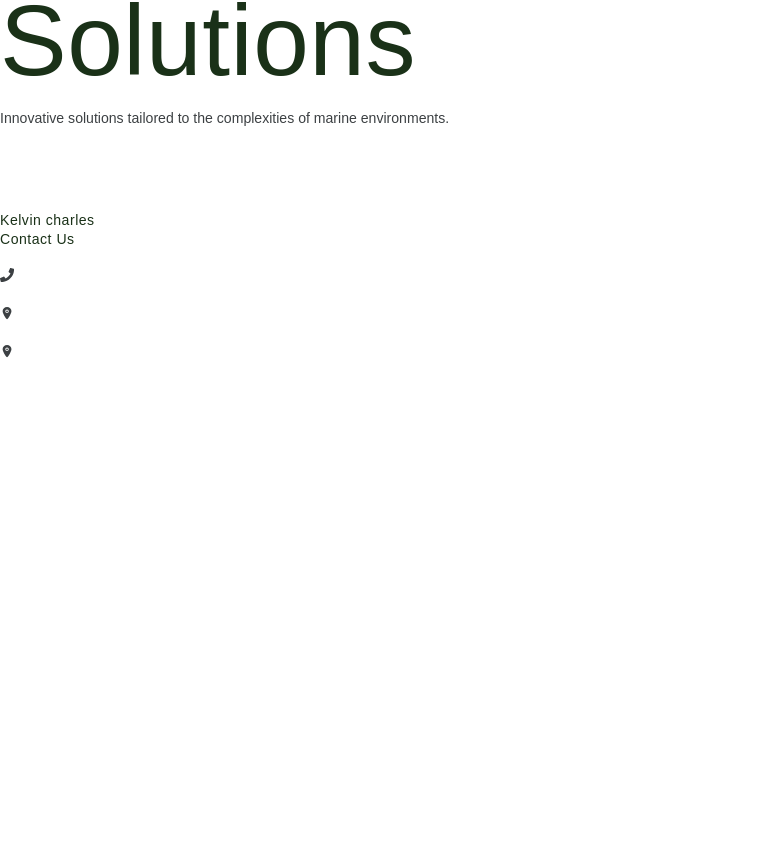
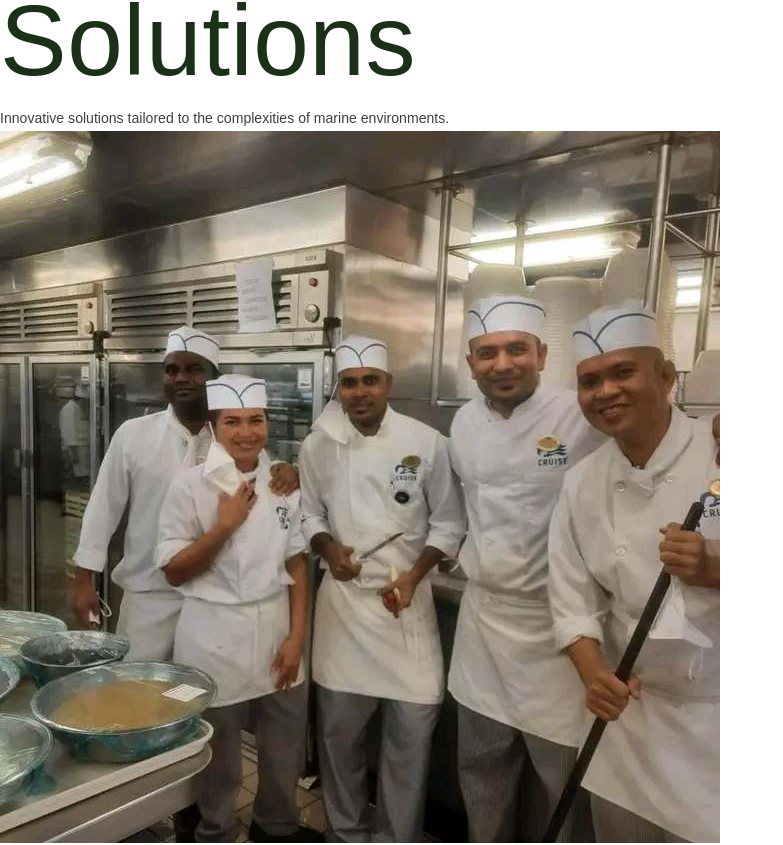
Before and after one commit to alishahal100/kelvin-portfolio, a React (Vite) app: page / in a window 1280 px wide. Shown: the part 2160-3005 px from the top of the page, without its empty margins (0-783 px from the left). Before the commit the page ends 2754 px from the top, so only its background shows below. Built offline with nearby package versions, Linux system fonts and the light colour scheme.

Commit message:
file changes

```diff
--- a/src/App.jsx
+++ b/src/App.jsx
@@ -4,7 +4,7 @@ import viteLogo from '/vite.svg'
 import './App.css'
 import Home from './components/Home'
 import {BrowserRouter as Router , Routes , Route} from 'react-router-dom'
-import Career from './components/Carrer'
+import Career from './components/Career'
 
 function App() {
   const [count, setCount] = useState(0)
--- a/src/components/Home.jsx
+++ b/src/components/Home.jsx
@@ -5,11 +5,19 @@ import Services from './Services'
 import Footer from './Footer'
 
 const Home = () => {
+
+
   return (
     <section className=' w-screen  px-10 '>
       <Navbar/>
       <About/>
       <Services/>
+      <div className="bg-gray-100 min-h-screen flex flex-col items-center justify-center">
+        <div>
+            <img src="/job.jpg" alt="" className='max-w-lg h-full ' />
+        </div>
+
+    </div>
       <Footer/>
     </section >
   )
```
